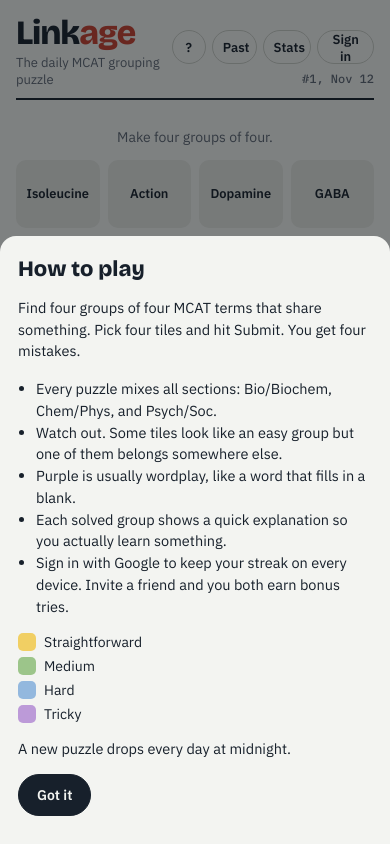
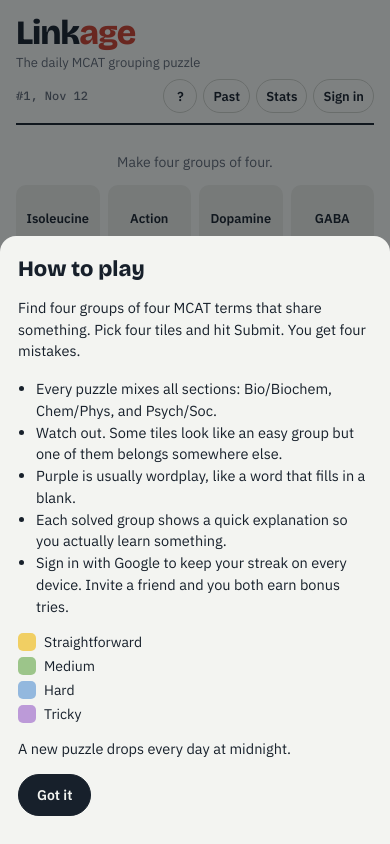
Before and after one commit to aaravmetai/linkage, a plain HTML site: page index.html in a window 390 px wide. Drawn offline with nearby package versions, Linux system fonts and the light colour scheme.

Commit message:
Keep header buttons on one tidy row on phones
Co-Authored-By: Claude Fable 5 <noreply@anthropic.com>
Claude-Session: https://claude.ai/code/session_01GTn83zNSgzgMidEzaCn4Pd

```diff
--- a/index.html
+++ b/index.html
@@ -46,6 +46,13 @@ header{display:flex;align-items:flex-end;justify-content:space-between;gap:12px;
 .icons{display:flex;gap:6px}
 .iconbtn{background:none;border:1.5px solid var(--line);color:var(--ink);border-radius:999px;height:34px;min-width:34px;padding:0 10px;font:600 13px var(--body);cursor:pointer}
 .iconbtn:hover{border-color:var(--ink)}
+.hright{display:flex;flex-direction:column;align-items:flex-end;gap:6px}
+@media (max-width:500px){
+  header{flex-wrap:wrap;row-gap:8px}
+  .brand{width:100%}
+  .hright{width:100%;flex-direction:row-reverse;justify-content:space-between;align-items:center}
+  .iconbtn{padding:0 9px}
+}
 .prompt{font-size:14px;color:var(--muted);text-align:center;margin:0}
 .board{display:grid;grid-template-columns:repeat(4,1fr);gap:8px}
 .tile{aspect-ratio:1/0.82;border:none;border-radius:10px;background:var(--card);color:var(--ink);font:600 clamp(11px,3.3vw,15px)/1.15 var(--body);padding:4px;display:flex;align-items:center;justify-content:center;text-align:center;cursor:pointer;overflow-wrap:anywhere;hyphens:auto;transition:transform .12s,background .12s;user-select:none;-webkit-user-select:none}
@@ -100,7 +107,7 @@ header{display:flex;align-items:flex-end;justify-content:space-between;gap:12px;
       <h1>Link<span>age</span></h1>
       <p>The daily MCAT grouping puzzle</p>
     </div>
-    <div style="display:flex;flex-direction:column;align-items:flex-end;gap:6px">
+    <div class="hright">
       <div class="icons">
         <button class="iconbtn" id="helpBtn" aria-label="How to play">?</button>
         <button class="iconbtn" id="archBtn">Past</button>
```
